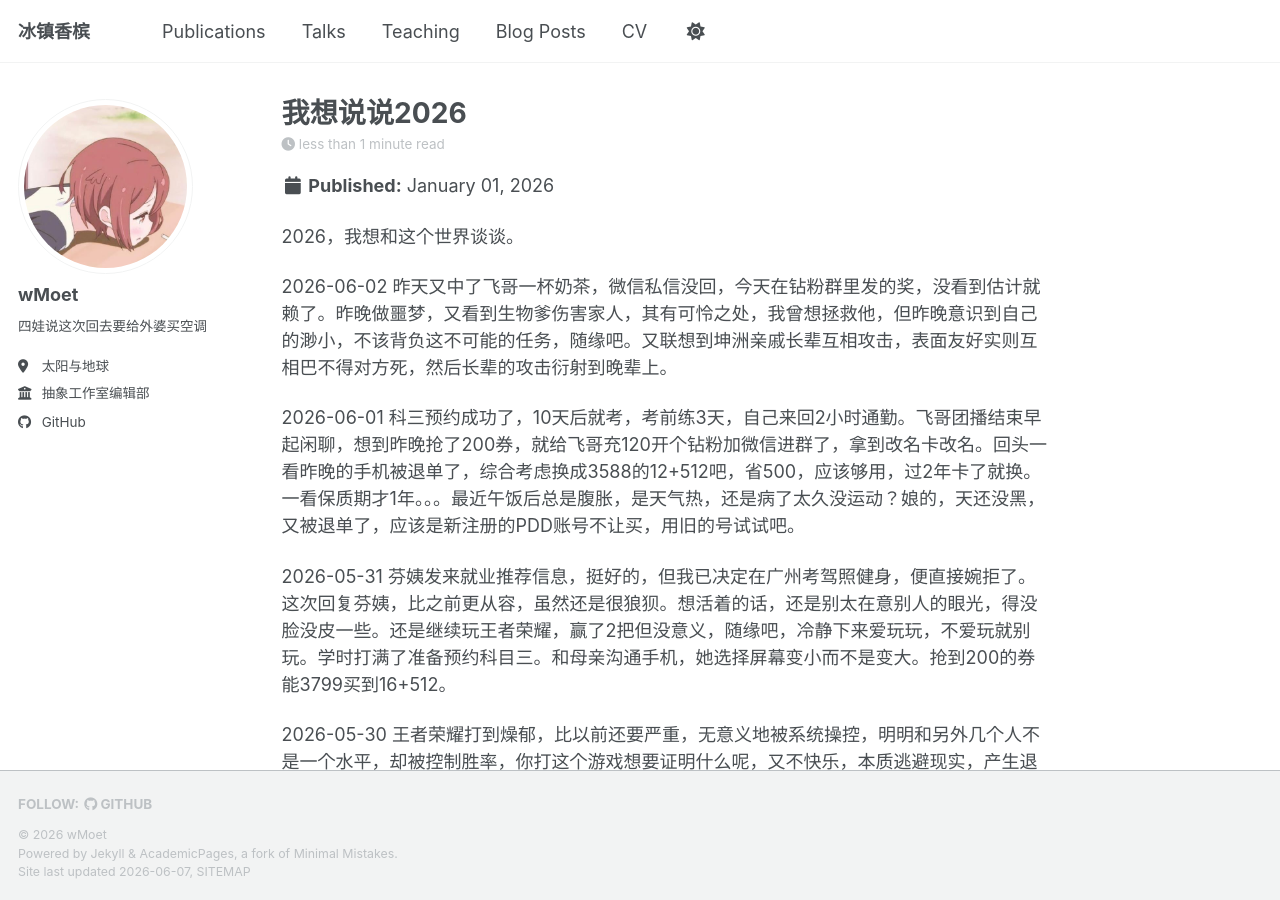
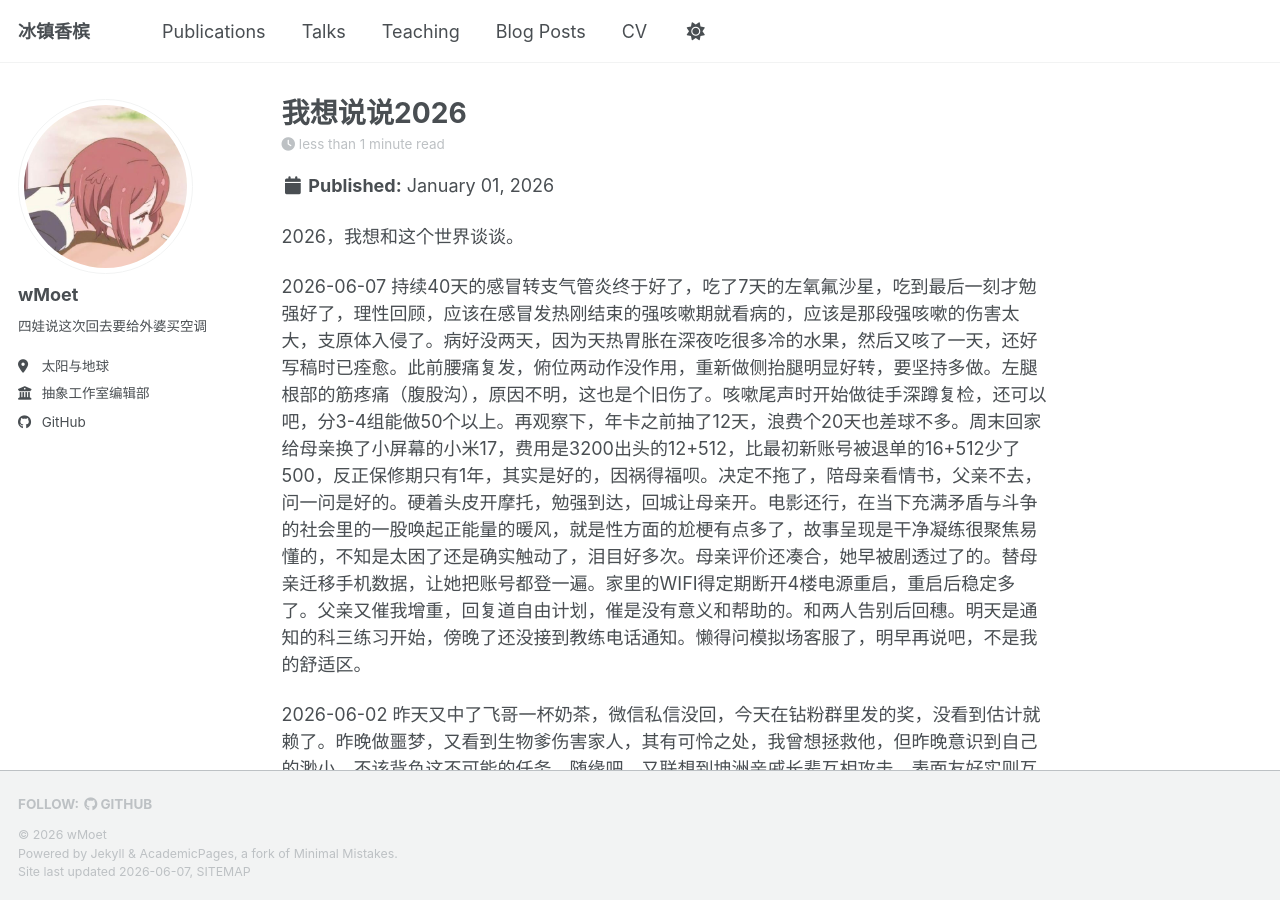
Before and after one commit to wMoet/wMoet.github.io, a Jekyll site: the page built from _posts/2026-01-01-我想说说2026.md, in a window 1280 px wide and 900 px high. Built offline with Jekyll 4.4.1, drawn with Linux system fonts in a browser that asks for light colours; a script bundle is joined from its source files by our own code; library files that are not in the unit come from our copies.

Commit message:
Update 2026-01-01-我想说说2026.md

```diff
--- a/_posts/2026-01-01-我想说说2026.md
+++ b/_posts/2026-01-01-我想说说2026.md
@@ -6,6 +6,8 @@ tags:
   - category1
 ---
 2026，我想和这个世界谈谈。
+
+2026-06-07 持续40天的感冒转支气管炎终于好了，吃了7天的左氧氟沙星，吃到最后一刻才勉强好了，理性回顾，应该在感冒发热刚结束的强咳嗽期就看病的，应该是那段强咳嗽的伤害太大，支原体入侵了。病好没两天，因为天热胃胀在深夜吃很多冷的水果，然后又咳了一天，还好写稿时已痊愈。此前腰痛复发，俯位两动作没作用，重新做侧抬腿明显好转，要坚持多做。左腿根部的筋疼痛（腹股沟），原因不明，这也是个旧伤了。咳嗽尾声时开始做徒手深蹲复检，还可以吧，分3-4组能做50个以上。再观察下，年卡之前抽了12天，浪费个20天也差球不多。周末回家给母亲换了小屏幕的小米17，费用是3200出头的12+512，比最初新账号被退单的16+512少了500，反正保修期只有1年，其实是好的，因祸得福呗。决定不拖了，陪母亲看情书，父亲不去，问一问是好的。硬着头皮开摩托，勉强到达，回城让母亲开。电影还行，在当下充满矛盾与斗争的社会里的一股唤起正能量的暖风，就是性方面的尬梗有点多了，故事呈现是干净凝练很聚焦易懂的，不知是太困了还是确实触动了，泪目好多次。母亲评价还凑合，她早被剧透过了的。替母亲迁移手机数据，让她把账号都登一遍。家里的WIFI得定期断开4楼电源重启，重启后稳定多了。父亲又催我增重，回复道自由计划，催是没有意义和帮助的。和两人告别后回穗。明天是通知的科三练习开始，傍晚了还没接到教练电话通知。懒得问模拟场客服了，明早再说吧，不是我的舒适区。
 
 2026-06-02 昨天又中了飞哥一杯奶茶，微信私信没回，今天在钻粉群里发的奖，没看到估计就赖了。昨晚做噩梦，又看到生物爹伤害家人，其有可怜之处，我曾想拯救他，但昨晚意识到自己的渺小，不该背负这不可能的任务，随缘吧。又联想到坤洲亲戚长辈互相攻击，表面友好实则互相巴不得对方死，然后长辈的攻击衍射到晚辈上。
 
```
